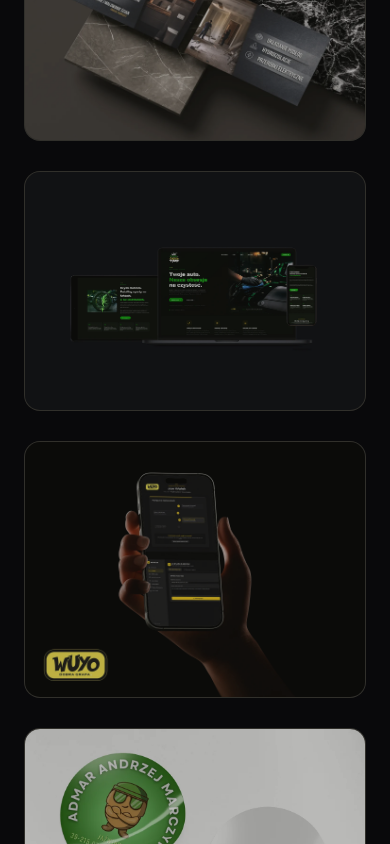
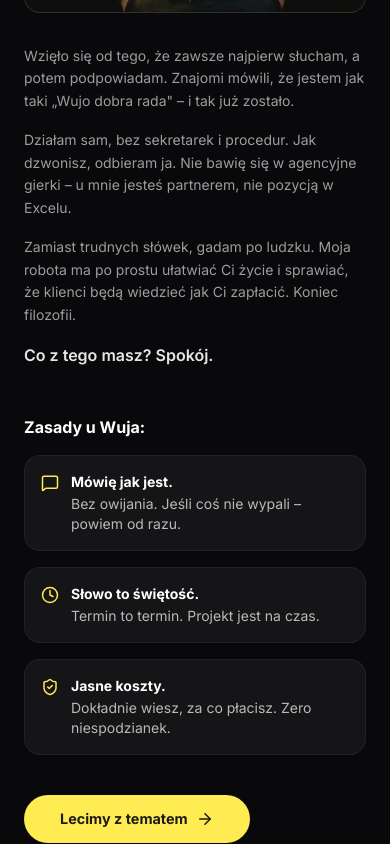
Before and after one commit to pergamindruk/wuyo, a Next.js app: page / in a window 390 px wide. Shown: the part 5620-6464 px from the top of the page. Built offline with nearby package versions, Linux system fonts and the light colour scheme.

Commit message:
fix: responsive layout for about us section on large screens

```diff
--- a/src/app/(main)/page.tsx
+++ b/src/app/(main)/page.tsx
@@ -101,72 +101,70 @@ export default function Home() {
             {/* ═══════════════════════ PROCES ═══════════════════════ */}
             <ProcessSection />
 
-            {/* ═══════════════════════ REALIZACJE ═══════════════════════ */}
-            <PortfolioGallery />
+            {/* ═══════════════════════ REALIZACJE ══�            {/* ═══════════════════════ O NAS ═══════════════════════ */}
+            <section id="o-nas" className="py-20 px-6 md:px-12">
+                <div className="max-w-4xl mx-auto">
 
-            {/* ═══════════════════════ PAKIETY ═══════════════════════ */}
-            <PackagesSection />
+                    {/* Nagłówek */}
+                    <AnimatedSection className="text-center mb-12">
+                        <p className="eyebrow mb-3">Kim jest Wuyo?</p>
+                        <h2 className="text-3xl md:text-4xl font-bold text-white leading-tight">
+                            Cześć, mam na imię Mateusz 😎
+                        </h2>
+                    </AnimatedSection>
 
-            {/* ═══════════════════════ FAQ ═══════════════════════ */}
-            <FAQSection />
-
-            {/* ═══════════════════════ AUDYT ═══════════════════════ */}
-            <AuditSection />
-
-            {/* ═══════════════════════ O NAS ═══════════════════════ */}
-            <section id="o-nas" className="py-28 px-6 md:px-12">
-                <div className="max-w-5xl mx-auto grid grid-cols-1 lg:grid-cols-2 gap-16 items-center">
-                    <AnimatedSection>
-                        <div className="aspect-square bg-navy-light rounded-3xl flex items-center justify-center border border-white/5 overflow-hidden relative group">
+                    {/* Zdjęcie + bio */}
+                    <AnimatedSection delay={0.15} className="flex flex-col sm:flex-row gap-8 items-start mb-12">
+                        <div className="w-full sm:w-44 shrink-0">
+                            <div className="aspect-square bg-navy-light rounded-2xl overflow-hidden relative group border border-white/5">
                                 <Image
                                     src="/MojeZdjecie.webp"
-                                alt="Wuyo - Twój graficzny ziomek"
+                                    alt="Wuyo - Mateusz"
                                     fill
-                                className="object-cover transition-transform duration-700 group-hover:scale-105"
+                                    className="object-cover object-top transition-transform duration-700 group-hover:scale-105"
                                 />
-                            <div className="absolute inset-0 bg-gradient-to-t from-navy/40 via-transparent to-transparent pointer-events-none" />
+                                <div className="absolute inset-0 bg-gradient-to-t from-navy/50 via-transparent to-transparent pointer-events-none" />
+                            </div>
+                        </div>
+                        <div className="space-y-4 text-white/60 leading-relaxed text-sm">
+                            <p>Wzięło się od tego, że zawsze najpierw słucham, a potem podpowiadam. Znajomi mówili, że jestem jak taki „Wujo dobra rada" – i tak już zostało.</p>
+                            <p>Działam sam, bez sekretarek i procedur. Jak dzwonisz, odbieram ja. Nie bawię się w agencyjne gierki – u mnie jesteś partnerem, nie pozycją w Excelu.</p>
+                            <p>Zamiast trudnych słówek, gadam po ludzku. Moja robota ma po prostu ułatwiać Ci życie i sprawiać, że klienci będą wiedzieć jak Ci zapłacić. Koniec filozofii.</p>
+                            <p className="text-white/90 font-semibold text-base">Co z tego masz? Spokój.</p>
                         </div>
                     </AnimatedSection>
-                    <AnimatedSection delay={0.2}>
-                        <p className="eyebrow mb-4">Kim jest Wuyo?</p>
-                        <h2 className="text-3xl md:text-4xl font-bold text-white mb-8 leading-tight">
-                            Cześć, mam na imię Mateusz 😎
-                        </h2>
-                        <div className="text-white/60 leading-relaxed mb-6 space-y-4 text-sm md:text-base">
-                            <p>Wzięło się od tego, że zawsze najpierw słucham, a potem podpowiadam. Znajomi mówili, że jestem jak taki „Wujo dobra rada” od spraw technicznych – i tak już zostało.</p>
-                            <p>Działam sam, więc nie uciekam przed Tobą w procedury i nie chowam się za sekretarką. Jak do mnie dzwonisz, to odbieram ja. Jak pytasz, czy coś ma sens – odpowiadam szczerze. Nie bawię się w agencyjne gierki, gdzie jesteś tylko kolejną pozycją na liście do odhaczenia.</p>
-                            <p className="text-white/90 font-medium text-lg pt-2">Co z tego masz? Spokój.</p>
-                            <p>Zamiast zasypywać Cię trudnymi słówkami, tłumaczę wszystko po ludzku. Moja robota ma po prostu ułatwiać Ci życie. Strona musi być tak zrobiona, żeby klient od razu wiedział, co robisz i jak Ci zapłacić. Koniec filozofii.</p>
+
+                    {/* Zasady */}
+                    <AnimatedSection delay={0.3}>
+                        <p className="text-white font-bold mb-4">Zasady u Wuja:</p>
+                        <div className="grid grid-cols-1 sm:grid-cols-3 gap-4 mb-10">
+                            <div className="flex items-start gap-3 text-white/70 text-sm bg-white/5 p-4 rounded-2xl border border-white/5">
+                                <MessageSquare className="text-gold shrink-0 mt-0.5" size={18} />
+                                <div>
+                                    <strong className="text-white block mb-0.5">Mówię jak jest.</strong>
+                                    Bez owijania. Jeśli coś nie wypali – powiem od razu.
                                 </div>
-
-                        <div className="mt-8 mb-10">
-                            <p className="text-white font-bold mb-5">Zasady u Wuja:</p>
-                            <ul className="space-y-4">
-                                <li className="flex items-start gap-4 text-white/70 text-sm md:text-base bg-white/5 p-4 rounded-xl border border-white/5">
-                                    <MessageSquare className="text-gold shrink-0 mt-0.5" size={22} />
-                                    <div className="leading-snug">
-                                        <strong className="text-white block mb-1">Mówię jak jest.</strong> Jeśli Twój pomysł nie wypali – powiem Ci to prosto z mostu i poszukamy czegoś lepszego.
                             </div>
-                                </li>
-                                <li className="flex items-start gap-4 text-white/70 text-sm md:text-base bg-white/5 p-4 rounded-xl border border-white/5">
-                                    <Clock className="text-gold shrink-0 mt-0.5" size={22} />
-                                    <div className="leading-snug">
-                                        <strong className="text-white block mb-1">Słowo to świętość.</strong> Jak umawiamy się na konkretny dzień, to w ten dzień projekt jest u Ciebie.
+                            <div className="flex items-start gap-3 text-white/70 text-sm bg-white/5 p-4 rounded-2xl border border-white/5">
+                                <Clock className="text-gold shrink-0 mt-0.5" size={18} />
+                                <div>
+                                    <strong className="text-white block mb-0.5">Słowo to świętość.</strong>
+                                    Termin to termin. Projekt jest na czas.
                                 </div>
-                                </li>
-                                <li className="flex items-start gap-4 text-white/70 text-sm md:text-base bg-white/5 p-4 rounded-xl border border-white/5">
-                                    <ShieldCheck className="text-gold shrink-0 mt-0.5" size={22} />
-                                    <div className="leading-snug">
-                                        <strong className="text-white block mb-1">Zero owijania w bawełnę.</strong> Wiesz dokładnie, za co płacisz bez ukrytych kosztów.
                             </div>
-                                </li>
-                            </ul>
+                            <div className="flex items-start gap-3 text-white/70 text-sm bg-white/5 p-4 rounded-2xl border border-white/5">
+                                <ShieldCheck className="text-gold shrink-0 mt-0.5" size={18} />
+                                <div>
+                                    <strong className="text-white block mb-0.5">Jasne koszty.</strong>
+                                    Dokładnie wiesz, za co płacisz. Zero niespodzianek.
                                 </div>
-
-                        <Link href="#kontakt" className="btn-gradient inline-flex items-center justify-center gap-2 w-full md:w-auto">
+                            </div>
+                        </div>
+                        <Link href="#kontakt" className="btn-gold px-8 py-4 rounded-full font-bold text-sm inline-flex items-center gap-2">
                             Lecimy z tematem <ArrowRight size={18} />
                         </Link>
                     </AnimatedSection>
+
                 </div>
             </section>
 
```
Also changed, not shown: 2 other files (tests, documents, lock files or other folders). Lines whose indentation alone changed are shown as unchanged.
